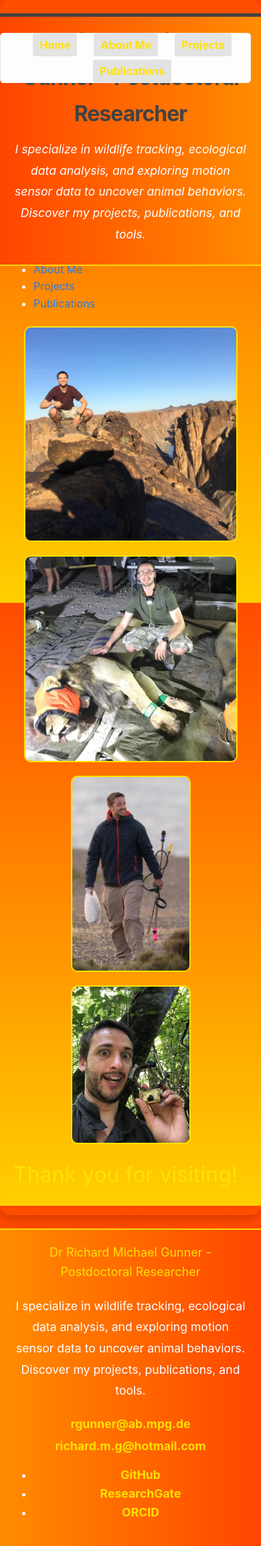
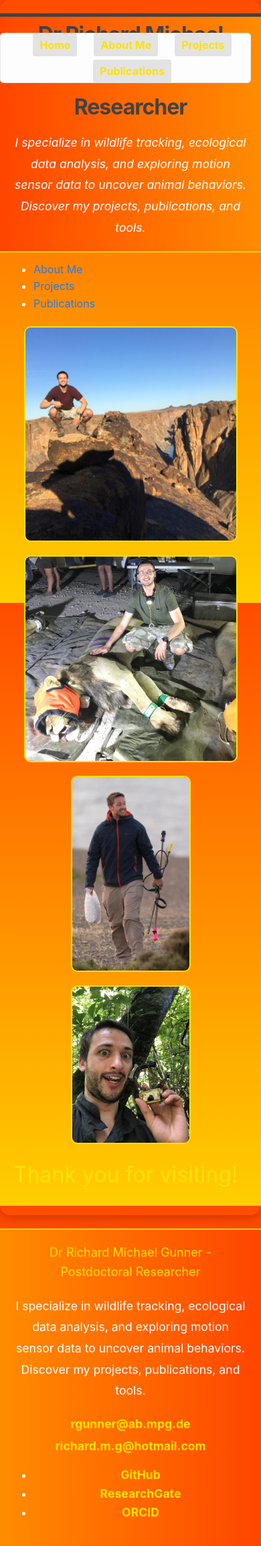
Before and after one commit to Richard6195/my-website, a Jekyll site: the page built from index.md, in a window 390 px wide. Shown: the whole page at 67% size. Built offline with Jekyll 4.4.1, drawn with Linux system fonts in a browser that asks for light colours.

```diff
--- a/_sass/minima/_custom.scss
+++ b/_sass/minima/_custom.scss
@@ -143,7 +143,8 @@ img, video {
 
 /* Responsive Styling for Mobile Screens */
 @media screen and (max-width: 768px) {
-  .site-header {
-    padding: 10px 0; /* Adjust header padding for smaller screens */
+  .site-nav {
+    padding-left: 10 px;
+    padding-right: 10 px;
   }
 }
```
